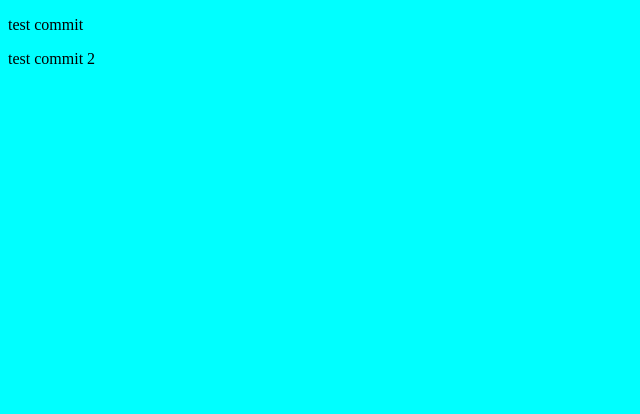
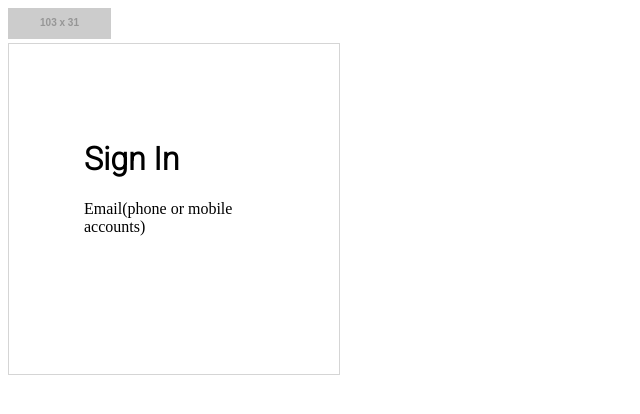
Before and after one commit to zb3po/zb3po, a plain HTML site: page index.html in a window 1280 px wide. Shown: the whole page, without its empty margins (0-640 px from the left). Drawn offline with Linux system fonts and the light colour scheme; placeholder pictures from the web are drawn by us.

Commit message:
image/box/font added

```diff
--- a/css/main.css
+++ b/css/main.css
@@ -1,3 +1,9 @@
-html {
-    background-color: aqua;
+main {
+    height: 180px;
+    width: 180px;
+    border: 1px solid rgba(0, 0, 0, 0.163);
+    padding: 75px;
 }
+h1 {
+    font-family: 'Roboto' , sans-serif;
+}
--- a/index.html
+++ b/index.html
@@ -5,11 +5,18 @@
     <meta http-equiv="X-UA-Compatible" content="IE=edge">
     <meta name="viewport" content="width=device-width, initial-scale=1.0">
     <title>Amazon Mockup</title>
+    <link rel="preconnect" href="https://fonts.googleapis.com">
+<link rel="preconnect" href="https://fonts.gstatic.com" crossorigin>
+<link href="https://fonts.googleapis.com/css2?family=Roboto:wght@300&display=swap" rel="stylesheet">
     <link rel="stylesheet" href="./css/main.css">
 </head>
 <body>
-    <p>test commit</p>
-    <p>test commit 2</p>
+    <a href="htpps://placeholder.com"><img src="htpps://placeholder.com/103x31.png"></a>
+ <main>
+    <h1>Sign In</h1>
+    <p>Email(phone or mobile accounts)</p>
+    <div></div>
+    </main>
 
 </body>
 </html>
```
